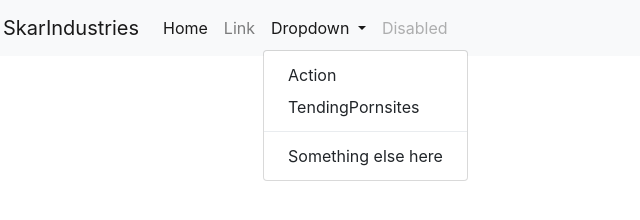
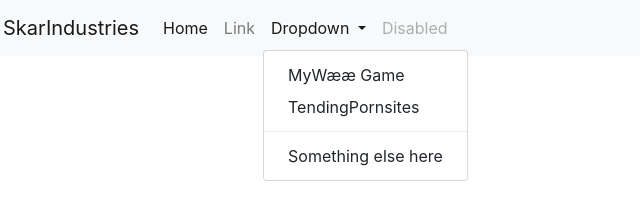
Before and after one commit to mathias6066/trendysites, a plain HTML site: page index.html in a window 1280 px wide. Both pictures are taken after a click on the button "Dropdown". Shown: the full height of the page, 13-653 px from the left. Drawn offline with nearby package versions, Linux system fonts and the light colour scheme.

Commit message:
Update index.html

```diff
--- a/index.html
+++ b/index.html
@@ -30,7 +30,7 @@
           Dropdown
         </a>
         <div class="dropdown-menu" aria-labelledby="navbarDropdown">
-          <a class="dropdown-item" href="#">Action</a>
+          <a class="dropdown-item" href="#">MyWææ Game</a>
           <a class="dropdown-item" href="https://mathias6066.github.io/TrendingSites/">TendingPornsites</a>
           <div class="dropdown-divider"></div>
           <a class="dropdown-item" href="#">Something else here</a>
```
